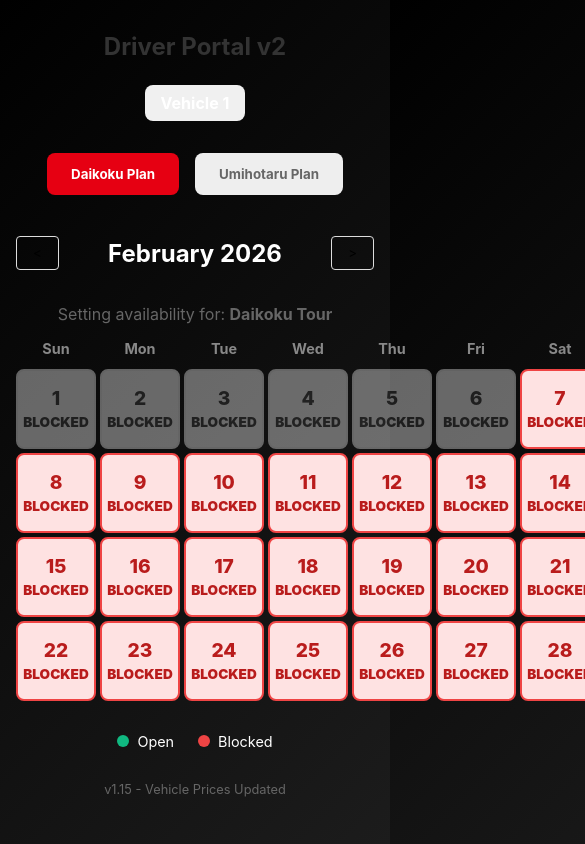
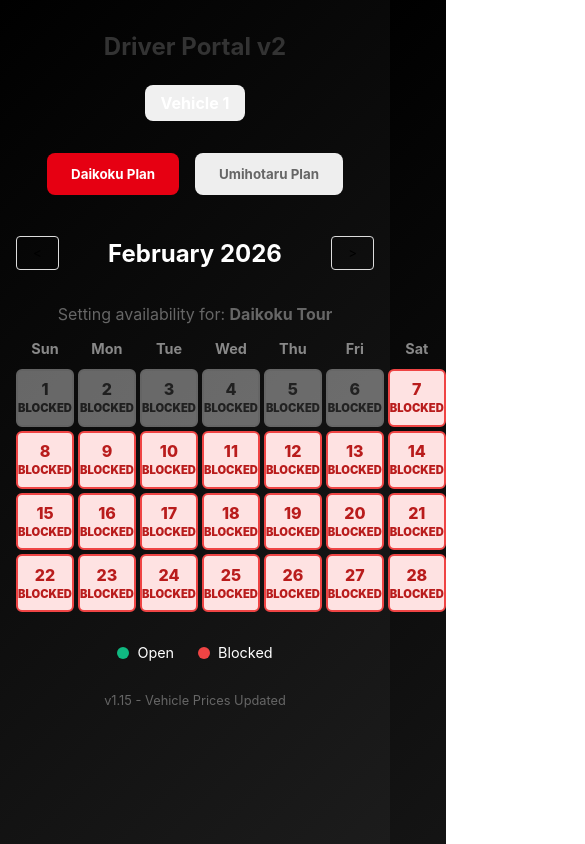
Before and after one commit to kazuosomeya-wq/daikoku, a React (Vite) app: page /driver/1 in a window 390 px wide. Shown: the whole page, 585 px wide, since content can reach past the window. Built offline with nearby package versions, Linux system fonts and the light colour scheme; no server answers; the database is empty.

Commit message:
Optimize driver calendar for mobile

```diff
--- a/src/pages/DriverDashboard.css
+++ b/src/pages/DriverDashboard.css
@@ -79,11 +79,11 @@
 
 .driver-calendar-day {
     aspect-ratio: 1;
-    min-height: 80px;
-    /* Force minimum size */
+    min-height: 55px;
+    /* Reduced for mobile fit */
     border: 2px solid #e5e7eb;
-    /* Thicker border */
-    border-radius: 8px;
+    border-radius: 6px;
+    /* Slightly smaller radius */
     display: flex;
     flex-direction: column;
     align-items: center;
@@ -103,17 +103,13 @@
 
 .driver-calendar-day.open {
     background: #dcfce7;
-    /* Vibrant Light Green */
     border-color: #16a34a;
-    /* Strong Green Border */
     color: #15803d;
 }
 
 .driver-calendar-day.blocked {
     background: #fee2e2;
-    /* Light Red/Pink */
     border-color: #ef4444;
-    /* Red Border */
     color: #b91c1c;
 }
 
@@ -126,15 +122,15 @@
 }
 
 .day-number {
-    font-size: 1.2rem;
-    /* Larger Number */
+    font-size: 1rem;
+    /* readable but compact */
     font-weight: 800;
-    margin-bottom: 0.2rem;
+    margin-bottom: 0.1rem;
 }
 
 .status-text {
-    font-size: 0.85rem;
-    /* Larger Status */
+    font-size: 0.7rem;
+    /* compact status */
     font-weight: 900;
     text-transform: uppercase;
 }
```
